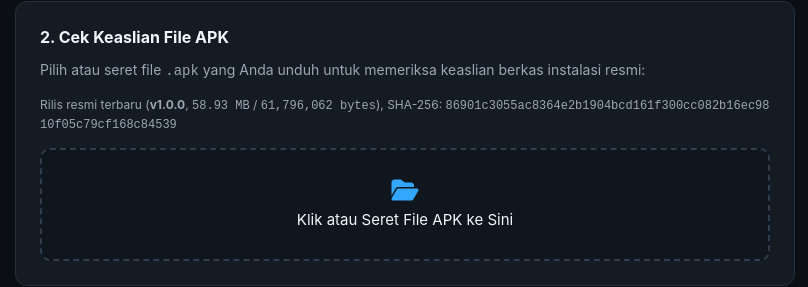
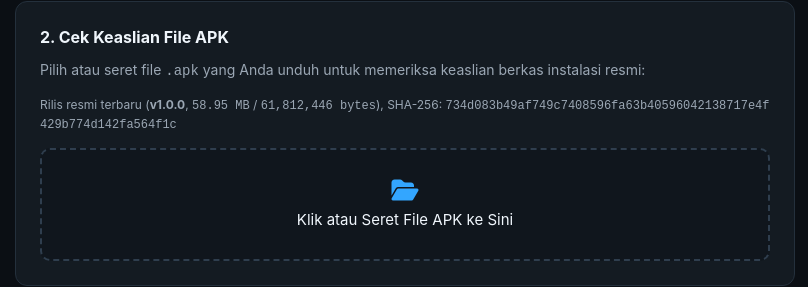
Before and after one commit to ogibinedi/iclimagescaleup-app-release, a plain HTML site: page index.html in a window 1280 px wide. Shown: the part 485-772 px from the top of the page, 235-1043 px from the left. Drawn offline with Linux system fonts and the light colour scheme.

Commit message:
Update app-release.apk, index.html, and README.md (instant two-stage before/after preview, pinch-zoom slider, JPEG quality selector)

```diff
--- a/index.html
+++ b/index.html
@@ -690,7 +690,7 @@
     <section class="card" id="apkCheckSection" aria-labelledby="apkCheckTitle">
         <h2 id="apkCheckTitle">2. Cek Keaslian File APK</h2>
         <p>Pilih atau seret file <code>.apk</code> yang Anda unduh untuk memeriksa keaslian berkas instalasi resmi:</p>
-        <p style="font-size: 12px;">Rilis resmi terbaru (<strong>v1.0.0</strong>, <code>58.93 MB</code> / <code>61,796,062 bytes</code>), SHA-256: <code style="word-break: break-all;">86901c3055ac8364e2b1904bcd161f300cc082b16ec9810f05c79cf168c84539</code></p>
+        <p style="font-size: 12px;">Rilis resmi terbaru (<strong>v1.0.0</strong>, <code>58.95 MB</code> / <code>61,812,446 bytes</code>), SHA-256: <code style="word-break: break-all;">734d083b49af749c7408596fa63b40596042138717e4f429b774d142fa564f1c</code></p>
         <label class="drop-zone" id="apkDropZone" for="apkFileInput">
             <span class="drop-zone-icon" aria-hidden="true"><i class="fa-solid fa-folder-open"></i></span>
             <span class="drop-zone-text">Klik atau Seret File APK ke Sini</span>
@@ -1001,7 +1001,7 @@
 
 <script>
 const PUBLIC_AUTH_DIGEST_HEX = "300238f27ba21a2ea68688abe99bcf780992af7bc8d59a82fbde4348e222c7a8";
-const OFFICIAL_RELEASE_SHA256 = "86901c3055ac8364e2b1904bcd161f300cc082b16ec9810f05c79cf168c84539";
+const OFFICIAL_RELEASE_SHA256 = "734d083b49af749c7408596fa63b40596042138717e4f429b774d142fa564f1c";
 const ALPHABET = "ABCDEFGHJKLMNPQRSTUVWXYZ23456789";
 
 function hexToBytes(hex) {
```
Also changed, not shown: 2 other files.
